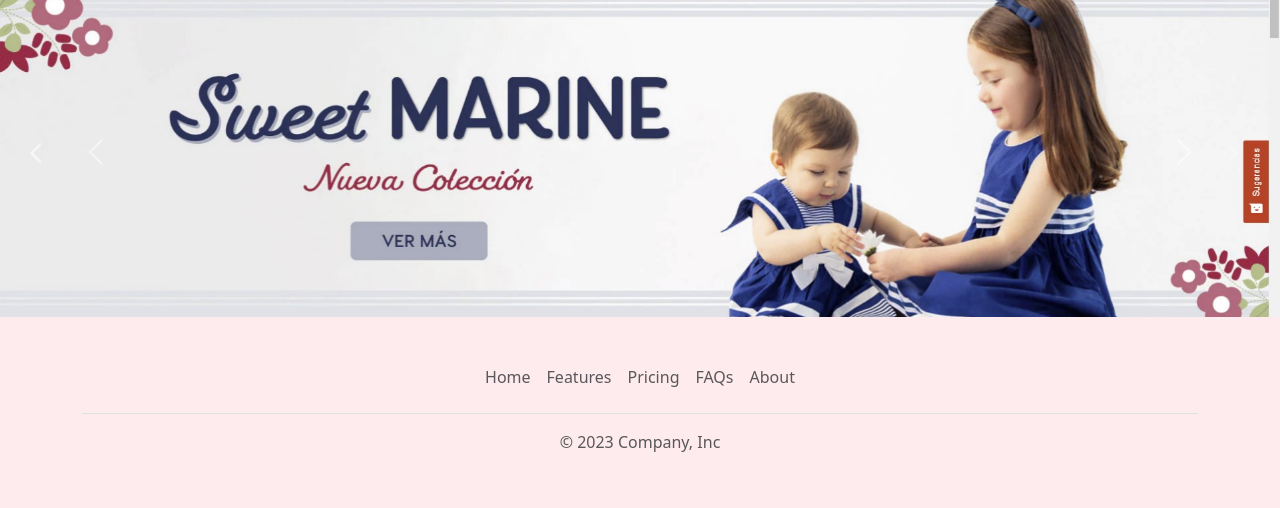
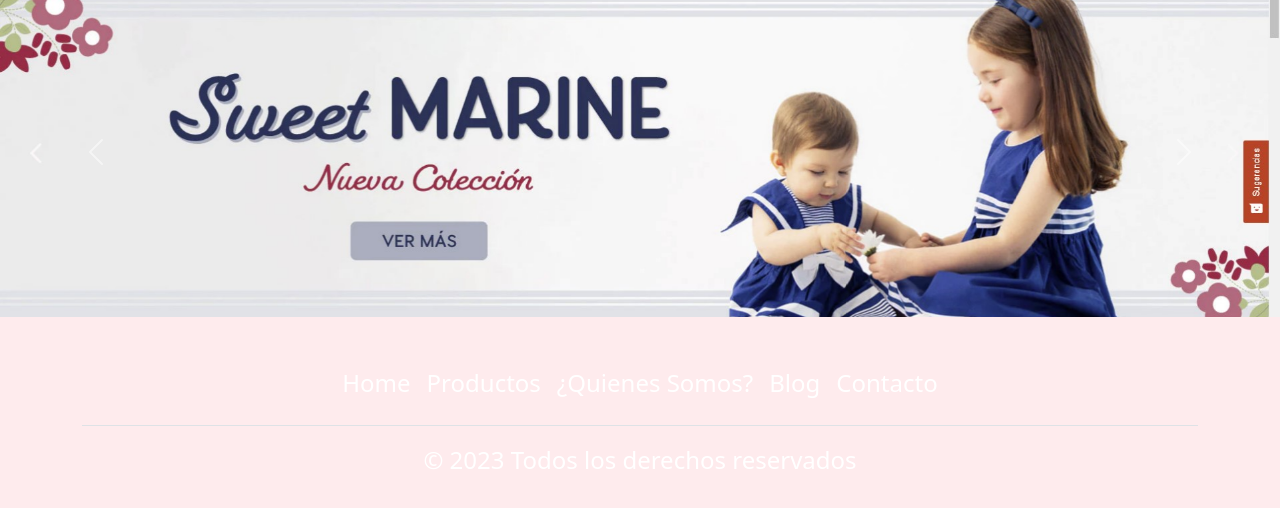
Before and after one commit to kharempsm/preentrega1-suarez, a plain HTML site: page index.html in a window 1280 px wide. Shown: the part 230-738 px from the top of the page. Drawn offline with nearby package versions, Linux system fonts and the light colour scheme.

Commit message:
terminamos el footer

```diff
--- a/css/estilo.css
+++ b/css/estilo.css
@@ -23,8 +23,18 @@ header {
   color: #feebed;
   font-size: 3.5rem;
 }
-/*carousel*/
+/*CAROUSEL*/
 .imgCarousel {
   height: 700x;
   object-fit: cover;
 }
+/*FOOTER*/
+
+.textFooter {
+  color: white;
+  font-size: 1.5rem;
+}
+.textFooter:hover {
+  color: #965a64;
+  font-size: 1.8rem;
+}
--- a/index.html
+++ b/index.html
@@ -105,22 +105,30 @@
       <footer class="py-3 my-4">
         <ul class="nav justify-content-center border-bottom pb-3 mb-3">
           <li class="nav-item">
-            <a href="#" class="nav-link px-2 text-body-secondary">Home</a>
+            <a href="index.html" class="nav-link px-2 textFooter">Home</a>
           </li>
           <li class="nav-item">
-            <a href="#" class="nav-link px-2 text-body-secondary">Features</a>
+            <a href="./html/productos.html" class="nav-link px-2 textFooter"
+              >Productos</a
+            >
           </li>
           <li class="nav-item">
-            <a href="#" class="nav-link px-2 text-body-secondary">Pricing</a>
+            <a href="./html/quienessomos.html" class="nav-link px-2 textFooter"
+              >¿Quienes Somos?</a
+            >
           </li>
           <li class="nav-item">
-            <a href="#" class="nav-link px-2 text-body-secondary">FAQs</a>
+            <a href="./html/blog.html" class="nav-link px-2 textFooter">Blog</a>
           </li>
           <li class="nav-item">
-            <a href="#" class="nav-link px-2 text-body-secondary">About</a>
+            <a href="./html/contacto.html" class="nav-link px-2 textFooter"
+              >Contacto</a
+            >
           </li>
         </ul>
-        <p class="text-center text-body-secondary">&copy; 2023 Company, Inc</p>
+        <p class="text-center textFooter">
+          &copy; 2023 Todos los derechos reservados
+        </p>
       </footer>
     </div>
 
```
